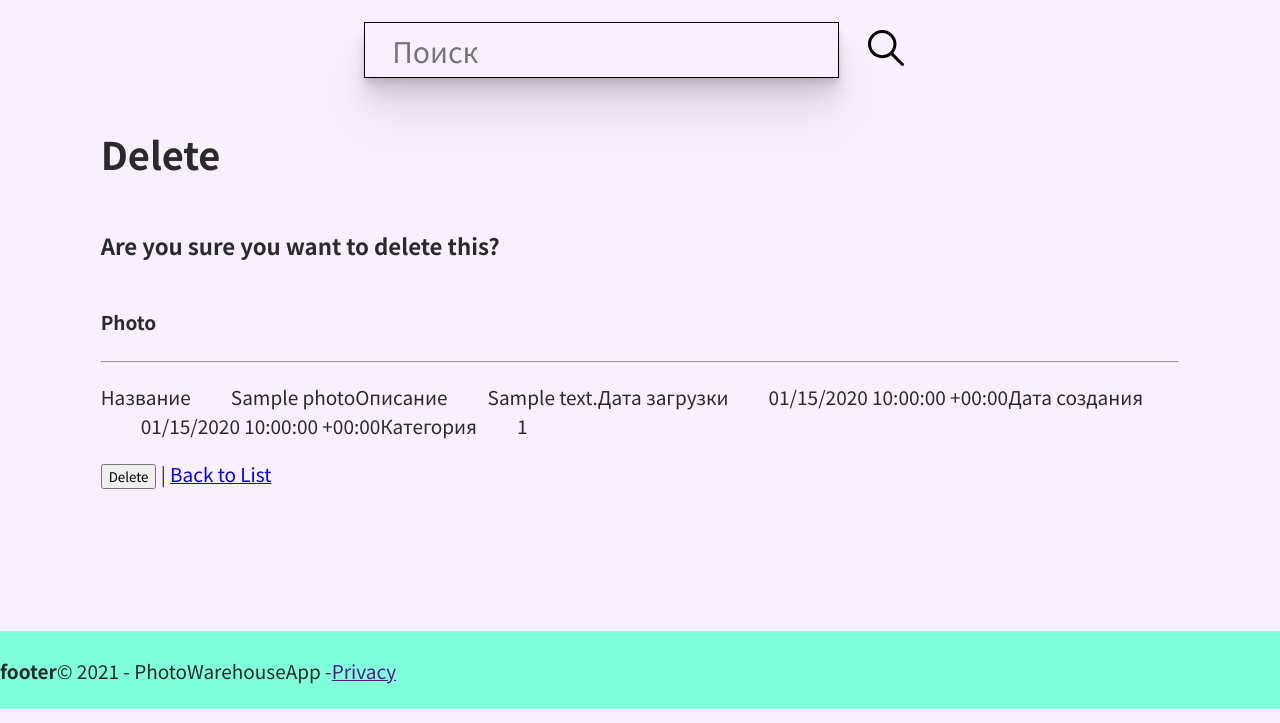
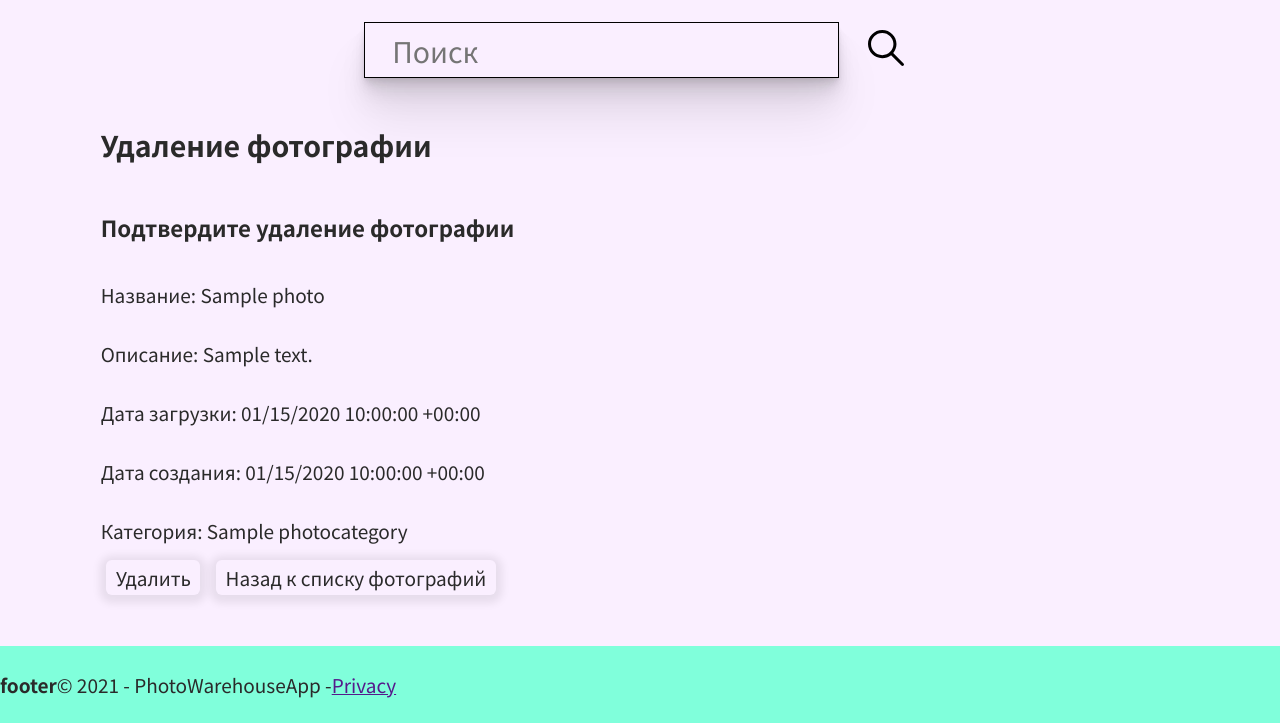
Before and after one commit to dmitrymatin/photo-warehouse, an ASP.NET Core app: page /Admin/Photos/Delete?id=1 in a window 1280 px wide. Shown: the part 91-814 px from the top of the page. Run offline with ASP.NET Core 8, Linux system fonts and the light colour scheme; tables that the repository leaves empty hold one stand-in row (values such as "Sample post"); the project's own start-up code is not run, and a stand-in starts its controllers and pages; some libraries are stand-ins or nearby versions.

Commit message:
Refactor Admin/Photos/Delete page

```diff
--- a/src/PhotoWarehouse/PhotoWarehouseApp/Pages/Admin/Photos/Delete.cshtml
+++ b/src/PhotoWarehouse/PhotoWarehouseApp/Pages/Admin/Photos/Delete.cshtml
@@ -6,48 +6,29 @@
     Layout = "~/Pages/Shared/_Layout.cshtml";
 }
 
-<h1>Delete</h1>
+<h2>Удаление фотографии</h2>
 
-<h3>Are you sure you want to delete this?</h3>
-<div>
-    <h4>Photo</h4>
-    <hr />
-    <dl class="row">
-        <dt class="col-sm-2">
-            @Html.DisplayNameFor(model => model.Photo.Name)
-        </dt>
-        <dd class="col-sm-10">
-            @Html.DisplayFor(model => model.Photo.Name)
-        </dd>
-        <dt class="col-sm-2">
-            @Html.DisplayNameFor(model => model.Photo.Description)
-        </dt>
-        <dd class="col-sm-10">
-            @Html.DisplayFor(model => model.Photo.Description)
-        </dd>
-        <dt class="col-sm-2">
-            @Html.DisplayNameFor(model => model.Photo.InitialUploadDate)
-        </dt>
-        <dd class="col-sm-10">
-            @Html.DisplayFor(model => model.Photo.InitialUploadDate)
-        </dd>
-        <dt class="col-sm-2">
-            @Html.DisplayNameFor(model => model.Photo.DateTaken)
-        </dt>
-        <dd class="col-sm-10">
-            @Html.DisplayFor(model => model.Photo.DateTaken)
-        </dd>
-        <dt class="col-sm-2">
-            @Html.DisplayNameFor(model => model.Photo.Category)
-        </dt>
-        <dd class="col-sm-10">
-            @Html.DisplayFor(model => model.Photo.Category.Id)
-        </dd>
-    </dl>
+<h3>Подтвердите удаление фотографии</h3>
+<div class="column">
+    <div class="row">
+        @Html.DisplayNameFor(model => model.Photo.Name): @Model.Photo.Name
+    </div>
+    <div class="row">
+        @Html.DisplayNameFor(model => model.Photo.Description): @Model.Photo.Description
+    </div>
+    <div class="row">
+        @Html.DisplayNameFor(model => model.Photo.InitialUploadDate): @Model.Photo.InitialUploadDate
+    </div>
+    <div class="row">
+        @Html.DisplayNameFor(model => model.Photo.DateTaken): @Model.Photo.DateTaken
+    </div>
+    <div class="row">
+        @Html.DisplayNameFor(model => model.Photo.Category): @Model.Photo.Category.Name
+    </div>
 
     <form method="post">
         <input type="hidden" asp-for="Photo.Id" />
-        <input type="submit" value="Delete" class="btn btn-danger" /> |
-        <a asp-page="./Index">Back to List</a>
+        <button type="submit" class="clickable">Удалить</button>
+        <a class="clickable" asp-page="./Index">Назад к списку фотографий</a>
     </form>
 </div>
--- a/src/PhotoWarehouse/PhotoWarehouseApp/Pages/Admin/Photos/Delete.cshtml.cs
+++ b/src/PhotoWarehouse/PhotoWarehouseApp/Pages/Admin/Photos/Delete.cshtml.cs
@@ -12,9 +12,9 @@ namespace PhotoWarehouseApp.Pages.Admin.Photos
 {
     public class DeleteModel : PageModel
     {
-        private readonly PhotoWarehouse.Data.ApplicationDbContext _context;
+        private readonly ApplicationDbContext _context;
 
-        public DeleteModel(PhotoWarehouse.Data.ApplicationDbContext context)
+        public DeleteModel(ApplicationDbContext context)
         {
             _context = context;
         }
```
